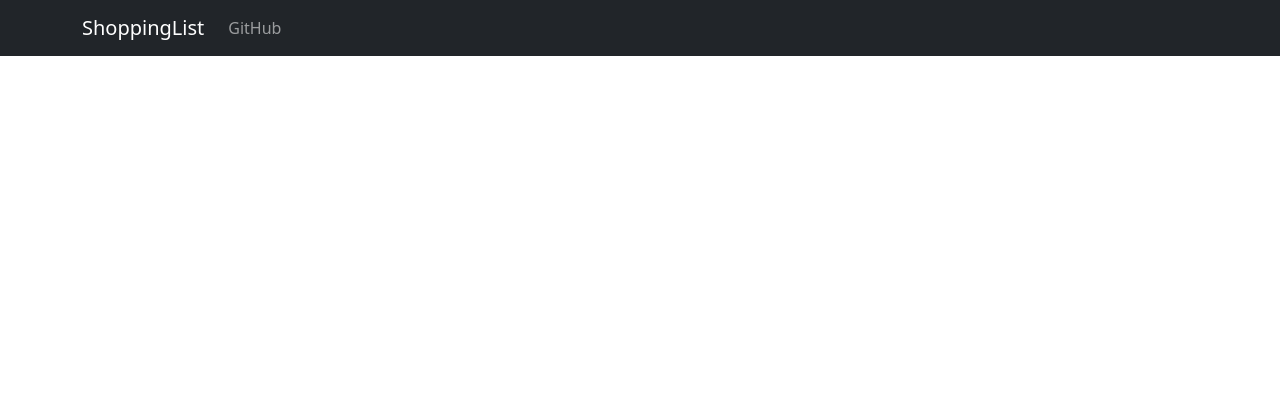
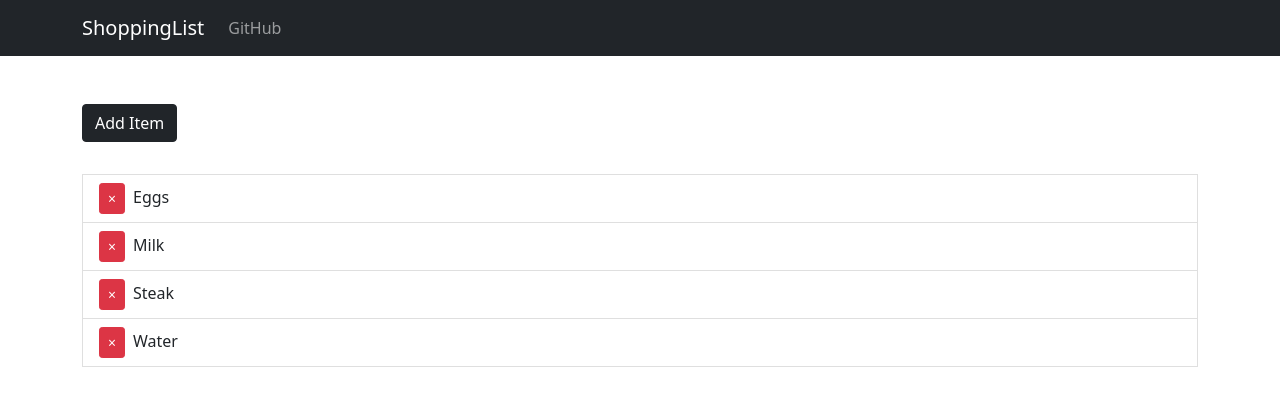
Before and after one commit to 1RishabhJain/mern_shopping_list, a React (Create React App) app in the folder client/: page / in a window 1280 px wide. Shown: the top 406 px of the page. Built offline with nearby package versions, Linux system fonts and the light colour scheme.

Commit message:
ShoppingList Component & Transitions
Created the ShoppingList component & added transitions

```diff
--- a/client/src/App.css
+++ b/client/src/App.css
@@ -0,0 +1,21 @@
+.remove-btn {
+    margin-right: 0.5rem;
+}
+
+.fade-enter {
+    opacity: 0.01;
+}
+
+.fade-enter-active {
+    opacity: 1;
+    transition: opacity 1000ms ease-in;
+}
+
+.fade-exit {
+    opacity: 1;
+}
+
+.fade-exit-active {
+    opacity: 0.01;
+    transition: opacity 1000ms ease-in;
+}
--- a/client/src/App.js
+++ b/client/src/App.js
@@ -1,13 +1,20 @@
+import React, { Component } from 'react';
+import AppNavbar from './components/AppNavbar';
+import ShoppingList from './components/ShoppingList';
+
 import 'bootstrap/dist/css/bootstrap.min.css';
 import './App.css';
-import AppNavbar from './components/AppNavbar';
 
-function App() {
-  return (
-    <div className="App">
-      <AppNavbar/>
-    </div>
-  );
+
+class App extends Component {
+  render() {
+    return (
+      <div className="App">
+        <AppNavbar />
+        <ShoppingList />
+      </div>
+    );
+  }
 }
 
 export default App;
--- /dev/null
+++ b/client/src/components/ShoppingList.js
@@ -0,0 +1,61 @@
+import React, { Component, isValidElement } from 'react';
+import { Container, ListGroup, ListGroupItem, Button } from 'reactstrap';
+import { CSSTransition, TransitionGroup } from 'react-transition-group';
+import { v1 as uuid } from 'uuid';
+
+class ShoppingList extends Component {
+    state = {
+        items: [
+            { id: uuid(), name: 'Eggs' },
+            { id: uuid(), name: 'Milk' },
+            { id: uuid(), name: 'Steak' },
+            { id: uuid(), name: 'Water' }
+        ]
+    }
+
+    render() {
+        const { items } = this.state;
+        return (
+            <Container>
+                <Button
+                    color="dark"
+                    style={{ marginBottom: '2rem' }}
+                    onClick={() => {
+                        const name = prompt('Enter Item');
+                        if (name) {
+                            this.setState(state => ({
+                                items: [...state.items, { id: uuid(), name }]
+                            }));
+                        }
+                    }}
+                >Add Item
+                </Button>
+
+                <ListGroup>
+                    <TransitionGroup className="shopping-list">
+                        {items.map(({ id, name }) => (
+                            <CSSTransition key={id} timeout={500} classNames="fade">
+                                <ListGroupItem>
+                                    <Button
+                                    className="remove-btn"
+                                    color="danger"
+                                    size="sm"
+                                    onClick={() => {
+                                        this.setState(state => ({
+                                            items: state.items.filter(item => item.id !== id)
+                                        }));
+                                    }}
+                                    >&times;
+                                    </Button>
+                                    {name}
+                                </ListGroupItem>
+                            </CSSTransition>
+                        ))}
+                    </TransitionGroup>
+                </ListGroup>
+            </Container>
+        );
+    }
+}
+
+export default ShoppingList;
```
